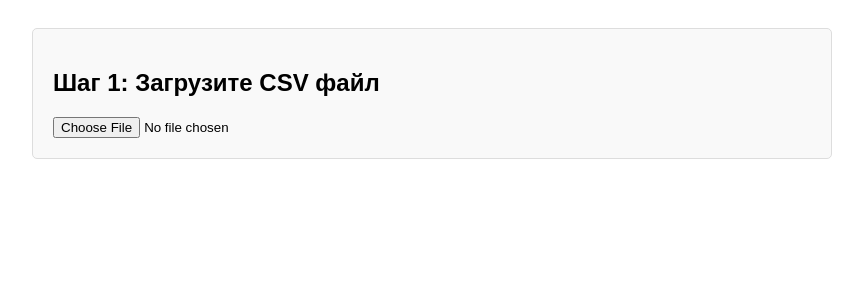
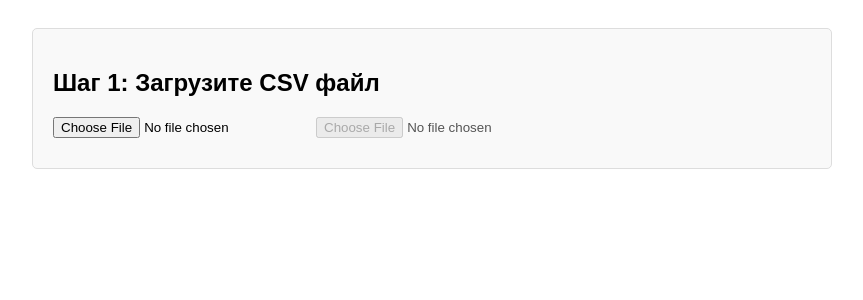
Before and after one commit to i-v-k/genetics, a React (Vite) app: page / in a window 1280 px wide. Shown: the top 300 px of the page, without its empty margins (208-1071 px from the left). Built offline with nearby package versions, Linux system fonts and the light colour scheme.

Commit message:
add genes map

```diff
--- a/src/components/csv-parser.module.css
+++ b/src/components/csv-parser.module.css
@@ -21,6 +21,12 @@
   border: 1px solid #ddd;
   border-radius: 5px;
   background-color: #f9f9f9;
+}
+
+.uploadButtons {
+  display: flex;
+  gap: 10px;
+  margin-bottom: 10px;
 }
 
 .csvParser input[type='text'] {
--- a/src/components/csv-parser.tsx
+++ b/src/components/csv-parser.tsx
@@ -15,21 +15,29 @@ interface DataItem {
   genotypeV3Desc: string
 }
 
+const genesMap: Record<string, string[]> = {
+  CC: ['CC', 'GG'],
+  CT: ['CT', 'TC', 'GA', 'AG'],
+  TC: ['TC', 'CT', 'AG', 'GA'],
+  TT: ['TT', 'AA'],
+  GG: ['GG', 'CC'],
+  GA: ['GA', 'AG', 'CT', 'TC'],
+  AG: ['AG', 'GA', 'TC', 'CT'],
+  AA: ['AA', 'TT'],
+}
+
 const data: DataItem[] = [
   {
     gene: 'rs4988235',
     geneName: 'Лактаза',
     geneDesc: 'Расщепляет лактозу до глюкозы и галактозы (молочные продукты).',
     genotypeV1: 'CC',
-    // genotypeV1: 'GG',
     genotypeV1Desc:
       'Активность фермента лактазы снижена на 70–100%, лактазная недостаточность. Рекомендуется безлактозная диета, ограничение молочных продуктов. Иногда возможен прием фермента лактаза. Необходимо принимать на постоянной основе кальций и витамин D3, так как исключаются молочные продукты.',
     genotypeV2: 'CT',
-    // genotypeV2: 'GA',
     genotypeV2Desc:
       'Активность фермента лактазы снижена на 30–50%. Рекомендуется диета с ограничением молочных продуктов. Иногда возможен прием фермент лактаза, а также курс пробиотиков. Необходимо следить за уровнем кальция.',
     genotypeV3: 'TT',
-    // genotypeV3: 'AA',
     genotypeV3Desc: 'Нет мутации в гене фермента лактазы, коррекция не требуется.',
   },
   {
@@ -73,8 +81,8 @@ const data: DataItem[] = [
     genotypeV3Desc:
       'Более высокая активность амилазы. Отлично расщепляются углеводы, быстрее расщепляется крахмал, после крахмалистой пищи ниже гликемический ответ. Коррекция не требуется. ',
   },
-  {
-    gene: 'rs3131972',
+  /*{
+    gene: 'rs7531583',
     geneName: 'Амилаза поджелудочная',
     geneDesc: 'Продолжает расщепление крахмала в кишечнике.',
     genotypeV1: 'GG',
@@ -83,18 +91,20 @@ const data: DataItem[] = [
     genotypeV2Desc: 'Test GA !!!',
     genotypeV3: 'AA',
     genotypeV3Desc: 'Test AA',
-  },
+  },*/
 ]
 
 export const CSVParser = () => {
   const [csvData, setCsvData] = useState<CSVData | null>(null)
+  const [baseData, setBaseData] = useState<CSVData | null>(null)
   const [searchValue, setSearchValue] = useState<string>('')
   const [result, setResult] = useState<string>('')
-  const [fileName, setFileName] = useState<string>('')
+  const [fileName1, setFileName1] = useState<string>('')
+  const [fileName2, setFileName2] = useState<string>('')
   const [error, setError] = useState<string>('')
   const [resultFinal, setResultFinal] = useState<string[][]>([])
 
-  const handleFileUpload = (event: ChangeEvent<HTMLInputElement>) => {
+  const handleFileUpload1 = (event: ChangeEvent<HTMLInputElement>) => {
     const file = event.target.files?.[0]
 
     if (!file) {
@@ -107,7 +117,7 @@ export const CSVParser = () => {
       return
     }
 
-    setFileName(file.name)
+    setFileName1(file.name)
     setError('')
 
     const reader = new FileReader()
@@ -120,13 +130,45 @@ export const CSVParser = () => {
     reader.readAsText(file)
   }
 
-  const parseCSV = (text: string) => {
+  const handleFileUpload2 = (event: ChangeEvent<HTMLInputElement>) => {
+    const file = event.target.files?.[0]
+
+    if (!file) {
+      return
+    }
+
+    if (file.type !== 'text/csv' && !file.name.endsWith('.csv')) {
+      setError('Пожалуйста, загрузите файл в формате CSV')
+
+      return
+    }
+
+    setFileName2(file.name)
+    setError('')
+
+    const reader = new FileReader()
+
+    reader.onload = (e: ProgressEvent<FileReader>) => {
+      const text = e.target?.result as string
+      parseCSV(text, false)
+    }
+
+    reader.readAsText(file)
+  }
+
+  const parseCSV = (text: string, isClient = true) => {
     try {
       const lines = text.split('\n')
       const parsedData = lines.map((line) => line.split(',').map((value) => value.trim()))
 
-      setCsvData(parsedData)
-      setResult('')
+      if (isClient) {
+        setCsvData(parsedData)
+        setResult('')
+
+        return
+      }
+
+      setBaseData(parsedData)
     } catch (error) {
       setError('Ошибка при парсинге CSV файла')
       // biome-ignore lint/suspicious/noConsole: <explanation>
@@ -158,11 +200,13 @@ export const CSVParser = () => {
   }
 
   const getData = useCallback((): void => {
-    if (!csvData) {
+    if (!(csvData && baseData)) {
       setError('Пожалуйста, загрузите CSV файл и введите значение для поиска')
 
       return
     }
+
+    // console.log(baseData)
 
     const lines: string[][] = []
 
@@ -173,16 +217,21 @@ export const CSVParser = () => {
 
       if (matchingRow) {
         const genotype = matchingRow?.[3]
-        const matchingGenotype =
-          item.genotypeV1.toLowerCase() === genotype.toLowerCase()
-            ? item.genotypeV1Desc
-            : item.genotypeV2.toLowerCase() === genotype.toLowerCase() ||
-                item.genotypeV2.toLowerCase() ===
-                  [...genotype].reverse().join('').toLowerCase()
-              ? item.genotypeV2Desc
-              : item.genotypeV3.toLowerCase() === genotype.toLowerCase()
-                ? item.genotypeV3Desc
-                : 'пусто'
+        const genesArray = genesMap[genotype]
+
+        let matchingGenotype = ''
+
+        if (genesArray.length > 0) {
+          for (const gene of genesArray) {
+            if (gene === item.genotypeV1) {
+              matchingGenotype = item.genotypeV1Desc
+            } else if (gene === item.genotypeV2) {
+              matchingGenotype = item.genotypeV2Desc
+            } else if (gene === item.genotypeV3) {
+              matchingGenotype = item.genotypeV3Desc
+            }
+          }
+        }
 
         lines.push([
           item.gene,
@@ -195,25 +244,36 @@ export const CSVParser = () => {
       }
     }
 
-    // biome-ignore lint/suspicious/noConsole: <explanation>
-    console.dir(lines, { depth: null })
     setResultFinal(lines)
-  }, [csvData])
+  }, [csvData, baseData])
 
   useEffect(() => {
-    if (csvData === null) {
+    if (baseData === null) {
       return
     }
 
     getData()
-  }, [csvData, getData])
+  }, [baseData, getData])
 
   return (
     <div className={classes.csvParser}>
       <div className={classes.fileUpload}>
         <h2>Шаг 1: Загрузите CSV файл</h2>
-        <input type="file" accept=".csv" onChange={handleFileUpload} />
-        {fileName && <p>Загружен файл: {fileName}</p>}
+        <div className={classes.uploadButtons}>
+          <div>
+            <input type="file" accept=".csv" onChange={handleFileUpload1} />
+            {fileName1 && <p>Данные клиента: {fileName1}</p>}
+          </div>
+          <div>
+            <input
+              type="file"
+              accept=".csv"
+              onChange={handleFileUpload2}
+              disabled={!fileName1}
+            />
+            {fileName2 && <p>База знаний: {fileName2}</p>}
+          </div>
+        </div>
       </div>
 
       {csvData && csvData.length > 0 && (
```
